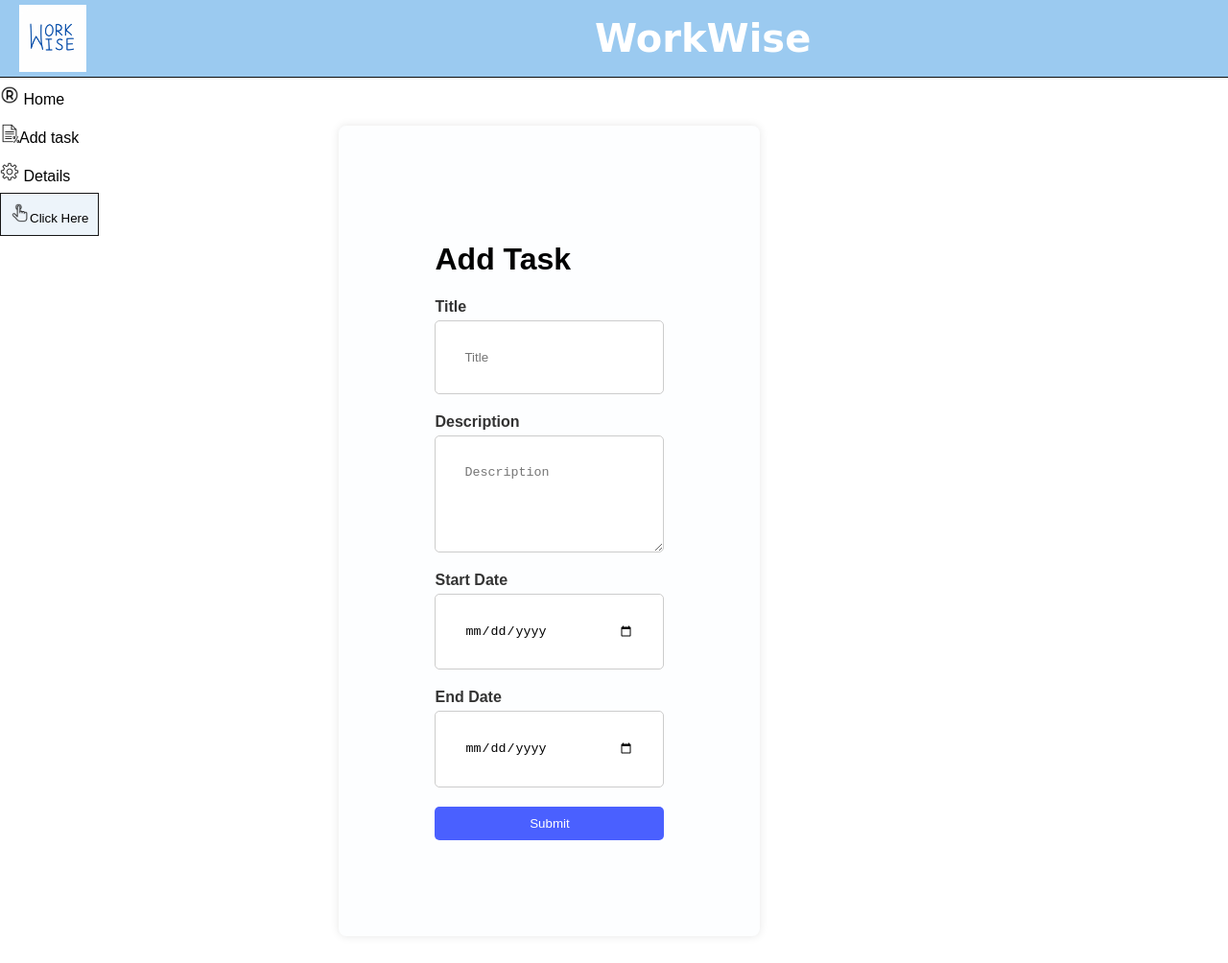
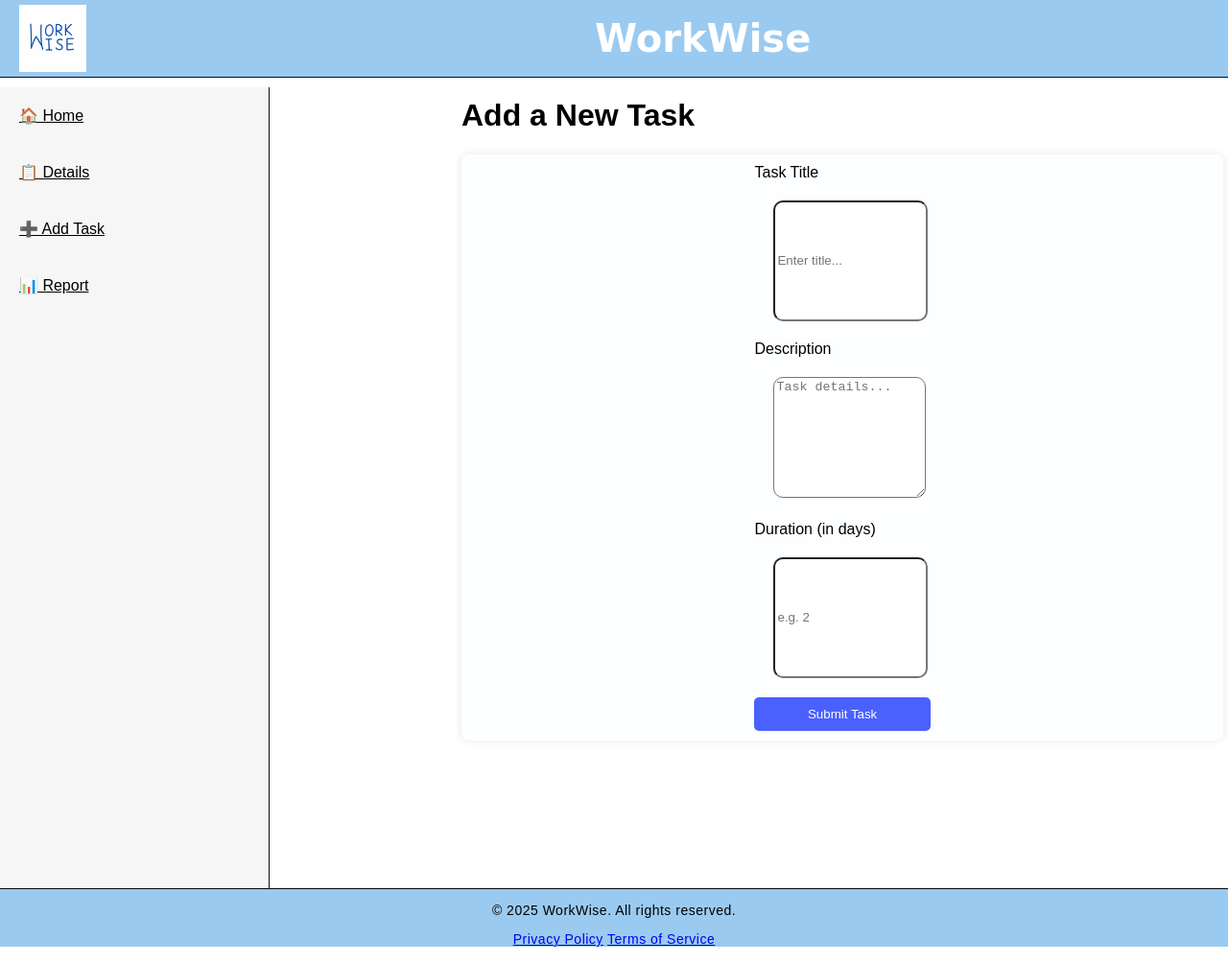
Before and after one commit to Raymond-Telsie-star/Task_planner, a plain HTML site: page add.html in a window 1280 px wide. Shown: the whole page at 96% size. Drawn offline with Linux system fonts and the light colour scheme.

Commit message:
a task planner of a system that allows users to assign tasks and create them

```diff
--- a/add.html
+++ b/add.html
@@ -3,60 +3,80 @@
 <head>
     <meta charset="UTF-8">
     <meta name="viewport" content="width=device-width, initial-scale=1.0">
-    <title>Task planner</title>
+    <title>Workwise</title>
     <link rel="stylesheet" href="assets/css/sheet.css">
 </head>
 <body>
-  <header class="navbar">
-    <div class="branding">
-      <img src="assets/images/logo.jpg" alt="Logo" class="logo" />
-      <h1 class="site-name">WorkWise</h1>
-    </div>
-  </header>
+
+
+ <header class="navbar">
+  <div class="d-flex align-items-center">
+    <img src="assets/images/logo.jpg" alt="Logo" class="logo me-3" />
+    <h1 class="site-name mb-0">WorkWise</h1>
+  </div>
+
+</header>
 
 
 
-  <div class="page-body">
+<div class="page-body">
+  <aside class="sidebar bg-light p-3">
 
-    <div class="dropdown">
-      <a href="index.html" class="nav-link"> <img src="assets/images/icons8-registered-48.png"  alt= ""style="width: 20px;"> Home</a>
-       <a href="report.html" class="nav-link"><img src="assets/images/icons8-report-50.png" alt="" style="width: 20px;">Add task</a>
-    <a href="settings.html" class="nav-link"><img src="assets/images/icons8-settings-50.png" alt="" style="width: 20px;"> Details</a>
+    <a href="index.html" class="list-group-item list-group-item-action">🏠 Home</a>
+    <a href="details.html" class="list-group-item list-group-item-action">📋 Details</a>
+    <a href="add.html" class="list-group-item list-group-item-action">➕ Add Task</a>
+    <a href="review.html" class="list-group-item list-group-item-action">📊 Report</a>
 
-      <button onclick="toggleMenu('clickDropdown')"> <img src="assets/images/icons8-click-here-50.png" alt=""style="width: 20px;">Click Here </button>
-      <div id="clickDropdown" class="dropdown-content">
-        <a href="add.html"> <img src="assets/images/icons8-add-24.png" alt="" style="width: 20px;">Add Task</a>
-        <a href="review.html"><img src="assets/images/icons8-review-24.png" alt=""style="width:20px;"> Review</a>
-        <a href="task-list.html"> <img src="assets/images/icons8-list-24.png" alt=" " style="width: 20px;">  Listed Tasks</a>
+</aside>
 
 
+<main class="main-content">
 
-      </div>
+    <div class="container mt-5">
+      <div class="card shadow">
+        <div class="card-header bg-primary text-white">
+          <h1 class="mb-0">Add a New Task</h1>
+        </div>
+        <div class="card-body">
+         <form>
+          <div class="mb-3">
+            <label for="taskTitle" class="form-label">Task Title</label>
+            <input type="text" class="form-control" id="taskTitle" placeholder="Enter title...">
+          </div>
+
+          <div class="mb-3">
+            <label for="taskDescription" class="form-label">Description</label>
+            <textarea class="form-control" id="taskDescription" rows="4" placeholder="Task details..."></textarea>
+          </div>
+
+          <div class="mb-3">
+            <label for="taskDuration" class="form-label">Duration (in days)</label>
+            <input type="number" class="form-control" id="taskDuration" min="1" max="30" placeholder="e.g. 2">
+          </div>
+
+        <button type="submit" class="btn btn-primary">Submit Task</button>
+      </form>
     </div>
+  </div>
+</div>
 
+</main>
+</div>
+</div>
+<div>
 
-  </aside>
+  <footer class="bg-dark text-white mt-5 p-4 text-center">
+    <center>
 
-    <main class="main-content">
+    <p>  &copy; 2025 WorkWise. All rights reserved.</p>
+    <p>
+      <a href="privacy.html" class="text-white me-3">Privacy Policy</a>
+      <a href="terms.html" class="text-white">Terms of Service</a>
+    </p>
+    </Centerr>
+  </div>
+</footer>
 
-      <form>
-        <h1>Add Task</h1>
-        <label for="title">Title</label>
-        <input type="text" id="title" placeholder="Title" required />
-
-        <label for="description">Description</label>
-        <textarea id="description" placeholder="Description" rows="4" required></textarea>
-
-        <label for="start-date">Start Date</label>
-        <input type="date" id="start-date" required />
-
-        <label for="end-date">End Date</label>
-        <input type="date" id="end-date" required />
-
-        <button type="submit">Submit</button>
-      </form>
-    </main>
-  </div>
 
 </body>
 </html>
--- a/assets/css/sheet.css
+++ b/assets/css/sheet.css
@@ -4,7 +4,7 @@ body {
   display: flex;
   flex-direction: column;
   min-height: 100vh;
- /* background-color: #0d0d0e;*/
+
   filter: brightness(100vh);
 }
 
@@ -14,7 +14,7 @@ body {
   flex: 1;
 }
 
-.navbar {
+.d-flex {
   display: flex;
   align-items: center;
   justify-content: start;
@@ -42,12 +42,13 @@ body {
 }
 
 .sidebar {
+  margin-bottom: auto;
   margin-top: 10px;
   top: 70px;
   left: 0;
   width: 240px;
   min-width: 160px;
-  height: calc(100vh - 70px);
+  height: calc(100vh - 5px);
   background-color: #f7f6f6;
   padding: 20px;
   border-right: 1px solid #0e0d0d;
@@ -55,44 +56,25 @@ body {
   flex-direction: column;
   gap: 40px;
 }
-
-.dropdown button {
-  width: 100%;
-  padding: 10px;
-  background-color: rgb(237, 244, 250);
-  border: 1px solid #161616;
-  cursor: pointer;
-  text-align: left;
+ .list-group-item {border: none;
+  font-size: 16px;
+  color: var(--text-color);
+}
+.list-group-item:hover {
+  background-color: var(--hover-color);
+  font-weight: bold;
 }
 
-.dropdown-content {
-  display: none;
-  margin-top: 5px;
-  padding-left: 10px;
-}
 
-.dropdown-content a {
-  padding-left: 10px;
-}
 
-.nav-link {
-  display: block;
-  padding: 8px 0;
-  text-decoration: none;
-  color: var(--text-color);
-}
 
-.dropdown-content a:hover,
-.nav-link:hover {
-  background-color: #eee;
-}
+
 
 .main-content {
   display: flex;
   justify-content: space-between;
   gap: 40px;
   margin-left: 200px;
-  padding:50px;
 }
 
 .content-left {
@@ -106,29 +88,40 @@ body {
 
 form {
   flex: 1;
-  width: 80%;
+  width: 60%;
+  height: 60%;
   max-width: none;
   background-color: #fdfeff;
-  padding: 100px;
+  padding: 10px 100%;
   border-radius: 8px;
   box-shadow: 0 0 10px rgba(0,0,0,0.1);
   display: flex;
-  flex-direction: column;
+   flex-direction: column;
+
 }
 
-form label {
+.form label {
   font-weight: bold;
-  margin-bottom: 5px;
+  /* margin-bottom: 5px; */
   color: #333;
 }
 
-form input,
+/*form input,
 form textarea {
   margin-bottom: 20px;
   padding: 30px;
   border: 1px solid #ccc;
   border-radius: 5px;
+} */
+
+.form-control{
+  width: 83%;
+  height: 15vh;
+  margin: 20px;
+  border-radius: 10px;
+
 }
+
 
 form button {
   padding: 10px;
@@ -140,5 +133,16 @@ form button {
 }
 
 form button:hover {
-  background-color: #5d79f8;
+  background-color: #91a5ff;
 }
+
+footer {
+  background-color: #9bcaf0;
+  font-size: 14px;
+  letter-spacing: 0.5px;
+  border-top: 1px solid #090909;
+}
+footer a:hover {
+  text-decoration: underline;
+  color: #939efb;
+}
--- a/assets/css/style.css
+++ b/assets/css/style.css
@@ -4,7 +4,7 @@
   --hover-color: #e5eaec;
   --text-color: #333;
   --sidebar-bg: #f8f9fa;
-  --navbar-bg: #1a1919;
+  --navbar-bg: #9bcaf0;
 }
 
 
@@ -15,12 +15,10 @@ body {
   display: flex;
   flex-direction: column;
   min-height: 100vh;
-  /*background-color: #0d0d0e;*/
-  filter: brightness(100vh);
-
+  filter: brightness(100vh);font-family: 'Segoe UI', Arial, sans-serif;
+  background-color: #f5f8fd;
+  color: var(--text-color);
 }
-
-
 
 
 .page-body{
@@ -31,17 +29,16 @@ body {
 }
 
 
-.navbar {
+.d-flex {
   display: flex;
-  position: 10vh;
-  align-items: center;4
+  align-items: center;
   justify-content: start;
   height: 60px;
   padding: 10px 20px;
-  background-color: var(--navbar-bg);
+    background-color: #9bcaf0;
   border-bottom: 1px solid #0a0a0a;
-  background-color: #9bcaf0;
 }
+
 .search-section {
   text-align: center;
   margin-top: 10px;
@@ -76,7 +73,7 @@ body {
 }
 
 .site-name {
-  font-size: 40px;
+  font-size: 36px;
   color: var(--text-color);
   font-family: 'Dancing script', cursive;
   color: white;
@@ -85,24 +82,28 @@ body {
 
 
 .sidebar {
-  position: fixed;
+  margin-bottom: auto;
   margin-top: 10px;
   top: 70px;
   left: 0;
-  width: 180px;
-  max-width: 160px;
+  width: 240px;
+  min-width: 160px;
   height: calc(100vh - 70px);
-  background-color: var(--sidebar-bg);
+  background-color: #f7f6f6;
   padding: 20px;
   border-right: 1px solid #0e0d0d;
   display: flex;
   flex-direction: column;
   gap: 40px;
-  background-color: #f7f6f6;
+}
 
-
-
-
+  .list-group-item {border: none;
+  font-size: 16px;
+  color: var(--text-color);
+}
+.list-group-item:hover {
+  background-color: var(--hover-color);
+  font-weight: bold;
 }
 
 
@@ -145,14 +146,19 @@ body {
 
 
 .main-content {
-  /*display: flex;
-  margin-left: 270px;*/
-  padding: 50px;
+  display: grid;
+  grid-template-columns: repeat(2, 1fr );
+  flex-wrap: wrap;
+  flex-direction: roe;
+  width:  calc(50vh - 10px);
+  margin: 10px;
+  margin-left: 270px;
+  padding: 10px 10px;
   background: hsla(0, 25%, 98%, 0.1) ;
   justify-content: space-between;
   gap: 40;
-  background-position: center;
-  margin-left: 65vh;
+ /* * background-position: center;*/
+
 }
 
 
@@ -162,23 +168,39 @@ body {
   padding: 20px;
   border-radius: 8px;
   width: 100%;
-  max-width: none; /* Removed width cap */
+  max-width: none;
 }
 
 
 .card-grid {
-  display: grid;
+  display: flex;
   grid-template-columns: repeat(auto-fit, minmax(250px, 1fr));
   gap: 25px;
   margin-top: 30px;
 }
 
 .card {
+  transition: transform 0.2s ease;
+
   background-color: #ffffff;
   padding: 20px;
   border-radius: 8px;
   box-shadow: 0 2px 5px rgba(0,0,0,0.1);
-  position: relative;
+  position: center;
+}
+.card:hover {
+  transform: scale(1.02);
+}
+.card-title {
+  font-weight: 600;
+  color: var(--primary-color);
+}
+.btn-primary {
+  background-color: var(--primary-color);
+  border: none;
+}
+.btn-primary:hover {
+  background-color: #3549cc;
 }
 
 .card h3 {
@@ -213,6 +235,22 @@ body {
   font-size: 14px;
 }
 
+footer {
+  font-size: 14px;
+  letter-spacing: 0.5px;
+  border-top: 1px solid #090909;
+}
+footer a:hover {
+  text-decoration: underline;
+  color: #abb3f8;
+}
+
+
+
+
+
+
+
 @media screen and (max-width: 768px) {
   .sidebar {
     position: relative;
@@ -220,8 +258,11 @@ body {
     height: auto;
     border-right: none;
     border-bottom: 1px solid #64aae4;
-    top: 0;
+    top: auto;
 
   }
-
+  .main-content {
+    margin-left: 0;
+    padding: 20px;
+  }
 }
```
Also changed, not shown: details.html (+126 -0 lines), index.html (+45 -32 lines).
